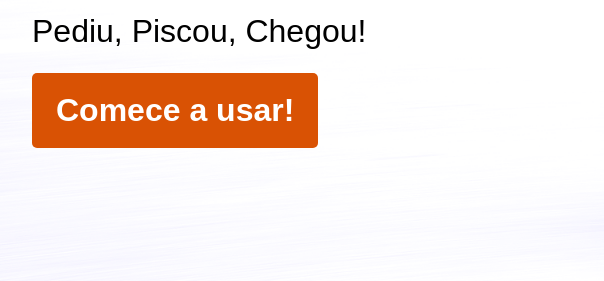
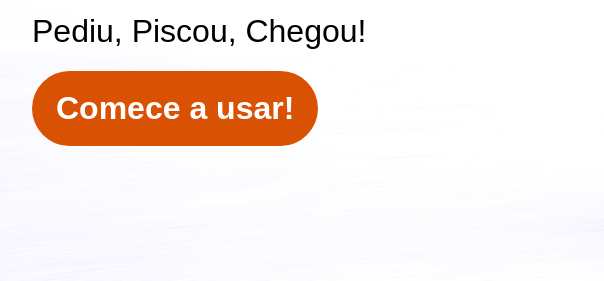
Before and after one commit to guilherme-ramos0/Dwentregas-vs, a plain HTML site: page paginaprincipal.html in a window 1280 px wide. In both pictures the pointer is over the button "Comece a usar!". Shown: the part 464-745 px from the top of the page, 0-604 px from the left. Drawn offline with nearby package versions, Linux system fonts and the light colour scheme.

Commit message:
refactor: ajustanto estilo do botao

```diff
--- a/style/main.css
+++ b/style/main.css
@@ -107,9 +107,18 @@ nav.nav {
     padding: 0.75rem 1.5rem;
     background-color: var(--primary);
     color: var(--white);
-    border-radius: 5px;
+    border-radius: 9999px;
     font-weight: bold;
+    transition: background-color 0.2s, transform 0.2s;
 }
+
+.cta-button:hover,
+.cta-button:focus {
+    border-color: var(--black);
+    transform: translateY(-2px);
+    outline: none;
+}
+
 /* === Acompanhamento em tempo real */
 
 .tracking-hero {
```
